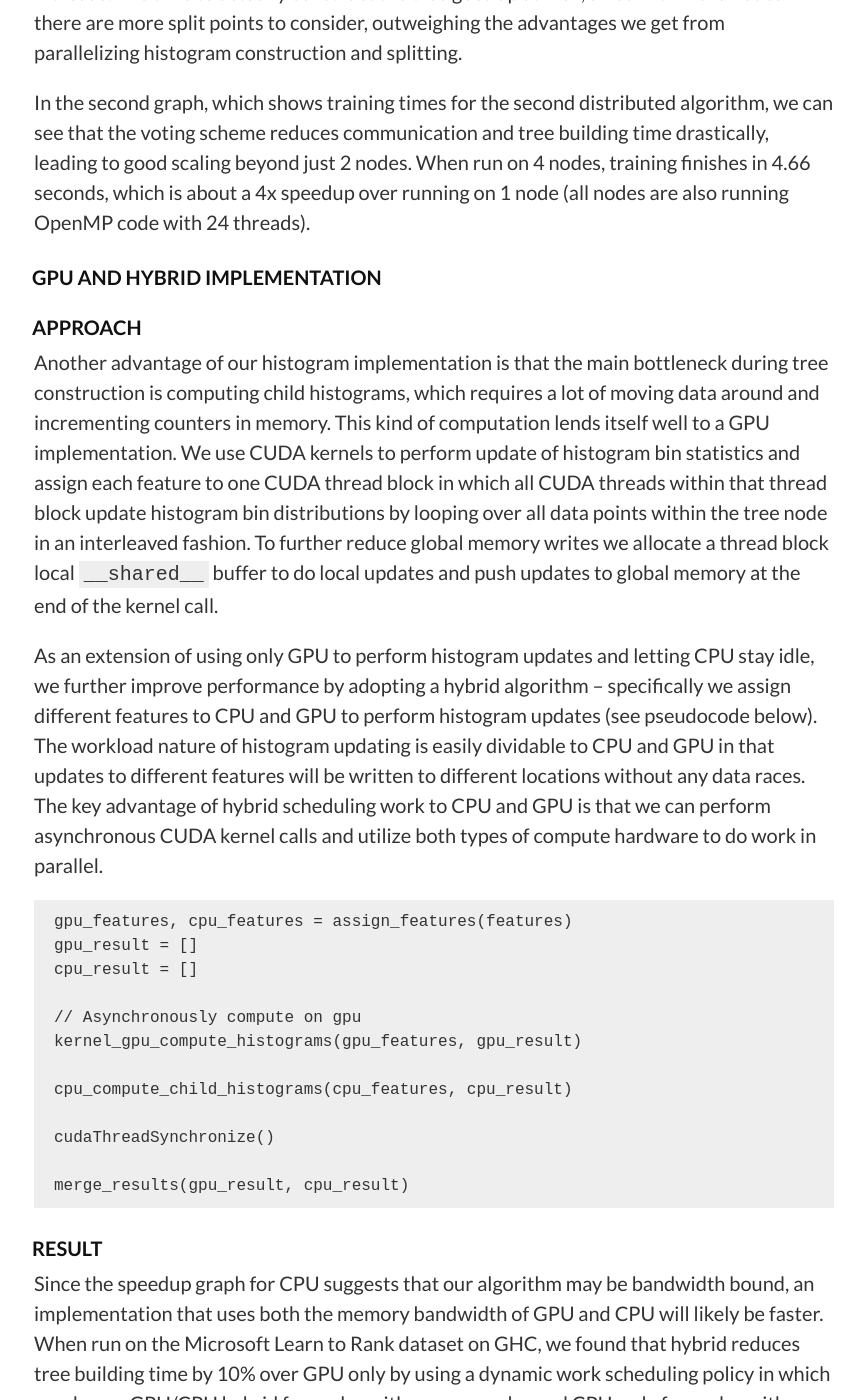
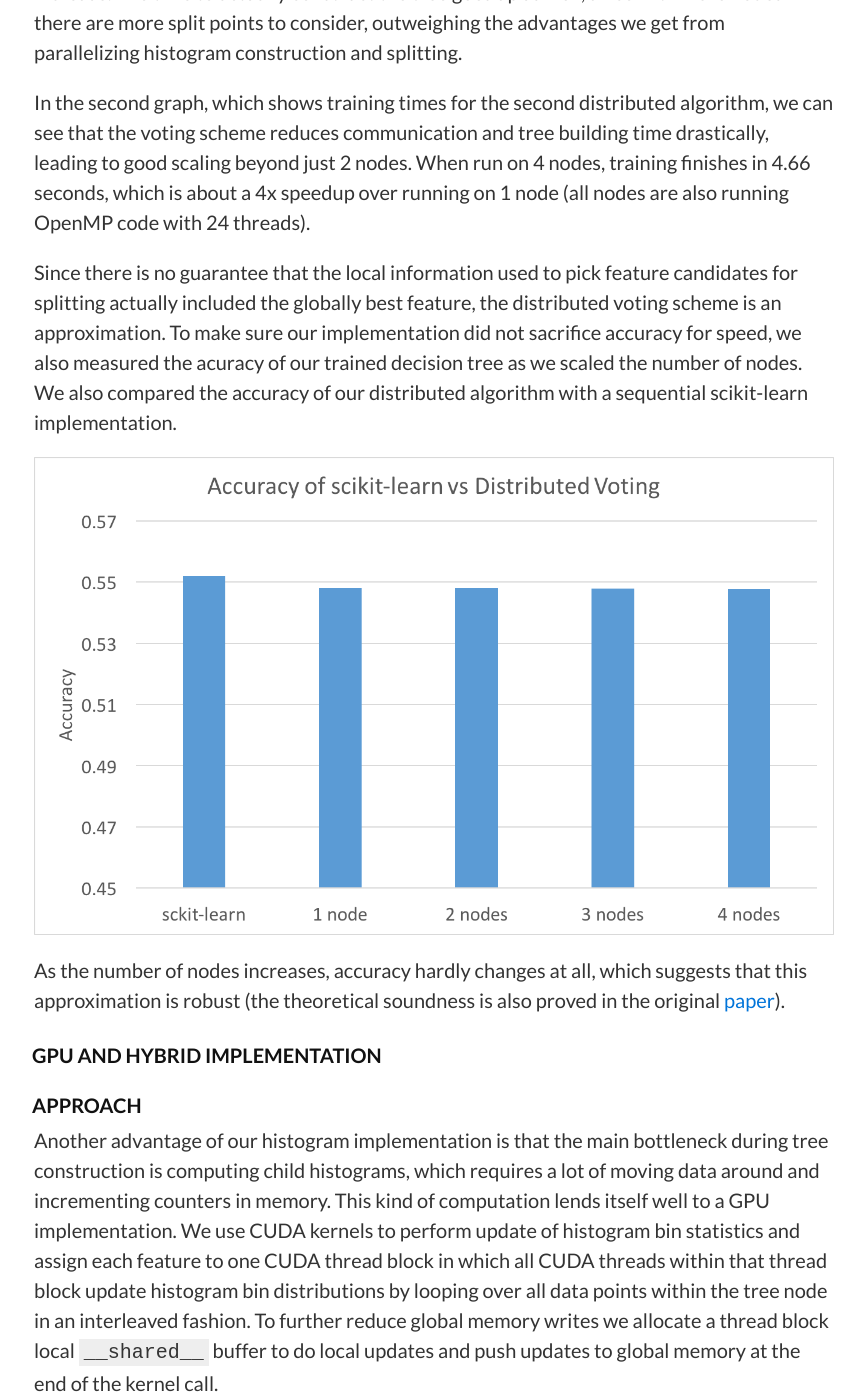
Before and after one commit to raypeng/DGBDT, a Jekyll site: the page built from index.md, in a window 1280 px wide and 1400 px high, scrolled down 12299 px. Shown: the whole window, without its empty margins (206-1071 px from the left). Built offline with Jekyll 4.4.1, drawn with Linux system fonts in a browser that asks for light colours; our own code applies the rules of GitHub Pages for plain Markdown files; some of the changed text lies outside the part shown.

Commit message:
added accuracy graph

```diff
--- a/index.md
+++ b/index.md
@@ -361,8 +361,8 @@ like before.
 #### Result
 
 We evaluated the two algorithms on the Latedays cluster with a varying number of
-nodes. We again used the Microsoft Learn to Rank dataset (2 million samples, 136
-features) to evaluate training time.
+nodes, with k = 5 for our distributed voting algorithm. We again used the Microsoft Learn
+to Rank dataset (2 million samples, 136 features) to evaluate training time.
 
 ![OpenMPI](assets/runtime-openmpi.png)
 
@@ -382,6 +382,20 @@ tree building time drastically, leading to good scaling beyond just 2 nodes.
 When run on 4 nodes, training finishes in 4.66 seconds, which is about
 a 4x speedup over running on 1 node (all nodes are also running
 OpenMP code with 24 threads).
+
+Since there is no guarantee that the local information used to pick feature
+candidates for splitting actually included the globally best feature, the
+distributed voting scheme is an approximation. To make sure our implementation
+did not sacrifice accuracy for speed, we also measured the acuracy of our
+trained decision tree as we scaled the number of nodes.
+We also compared the accuracy of our distributed algorithm with a sequential
+scikit-learn implementation.
+
+![accuracy](assets/accuracy.png)
+
+As the number of nodes increases, accuracy hardly changes at all, which suggests
+that this approximation is robust (the theoretical soundness is also proved in
+the original [paper](https://arxiv.org/abs/1611.01276)).
 
 ### GPU and Hybrid Implementation
 
@@ -460,7 +474,7 @@ the increase in dataset size, supporting our hypothesis that a larger dataset
 would offset the CUDA memory setup overhead and allow a GPU/hybrid
 implementation to shine. Specifically, our hybrid implementation has a **24
 speedup** over our optimized squential for the HIGGs dataset, but only a **4.7x speedup**
-when training on Microsoft Learn to Rank.
+when training on the Microsoft Learning to Rank dataset.
 
 ## References
 
```
Also changed, not shown: other parts of index.md (+2 -0 lines), assets/accuracy.png (added).
